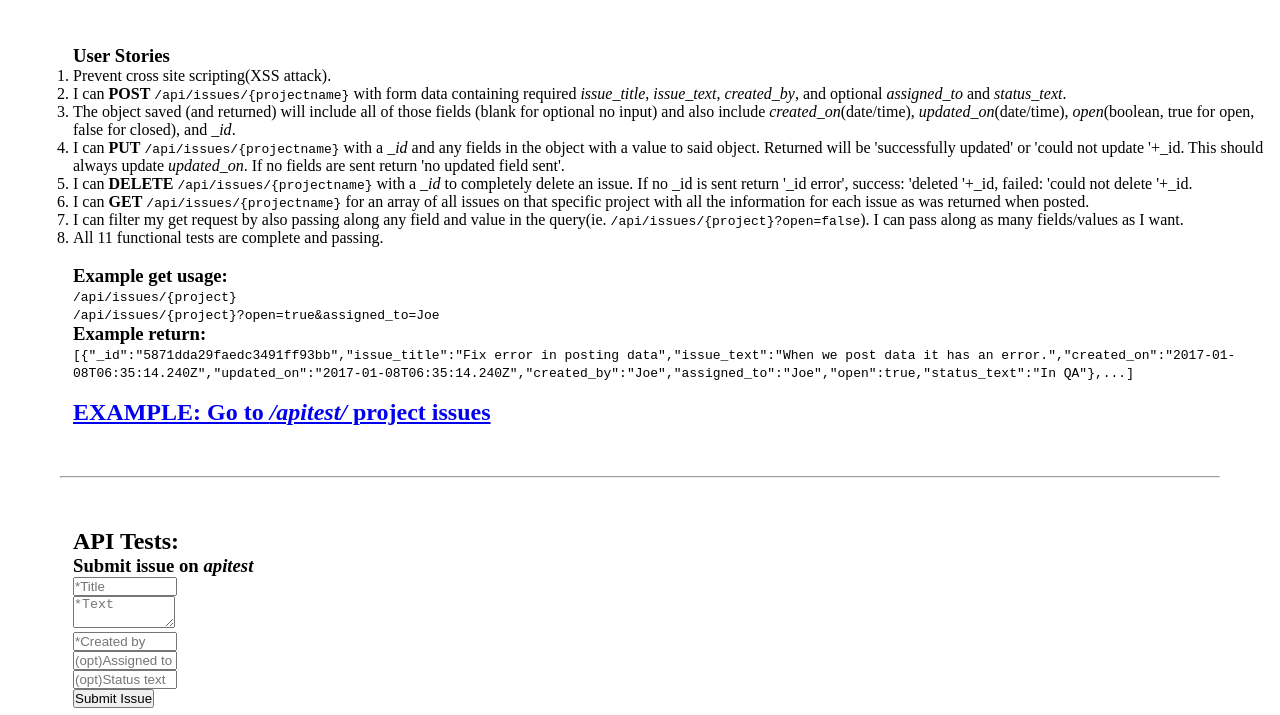
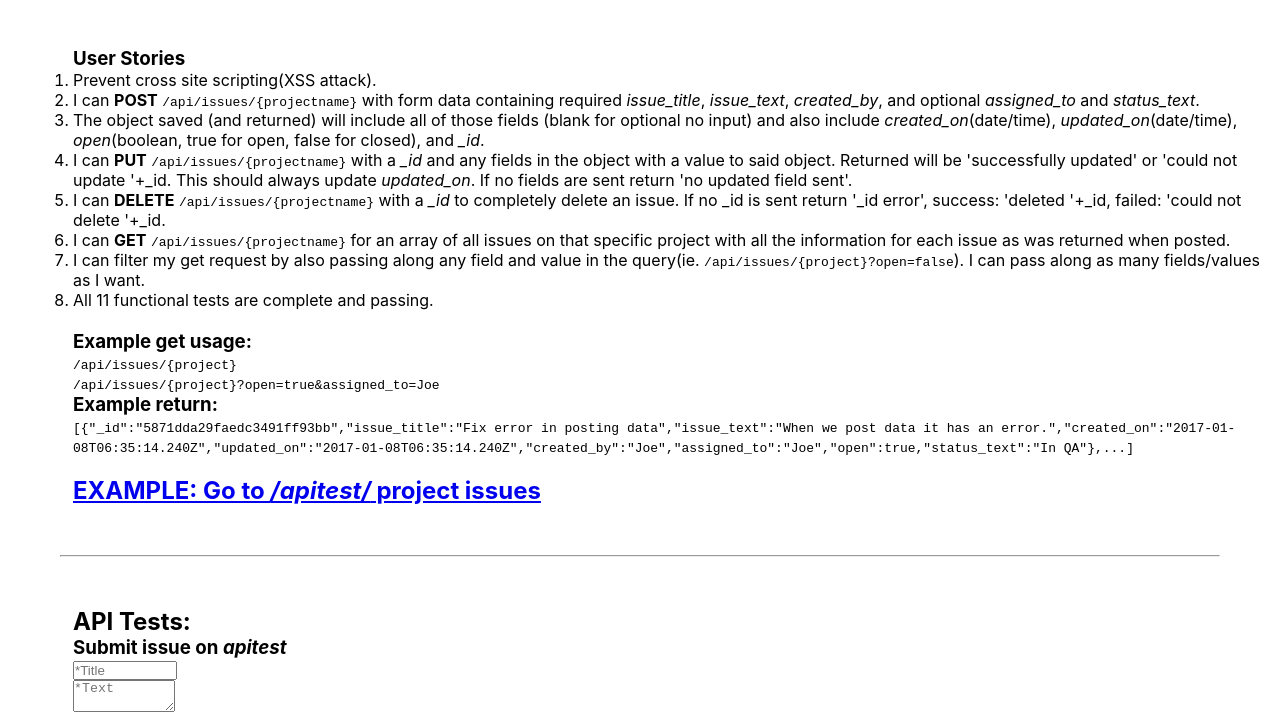
Before and after one commit to brimarq/fcc-issue-tracker, a website: page views/index.html in a window 1280 px wide. Shown: the part 65-780 px from the top of the page. Drawn offline with nearby package versions, Linux system fonts and the light colour scheme.

Commit message:
Change display font

```diff
--- a/public/style.css
+++ b/public/style.css
@@ -5,6 +5,11 @@
 
 body {
   padding: 10px;
+  font-family: -apple-system, BlinkMacSystemFont, "Segoe UI", "Roboto", "Oxygen",
+    "Ubuntu", "Cantarell", "Fira Sans", "Droid Sans", "Helvetica Neue",
+    sans-serif;
+  -webkit-font-smoothing: antialiased;
+  -moz-osx-font-smoothing: grayscale;
 }
 
 .issue {
```
